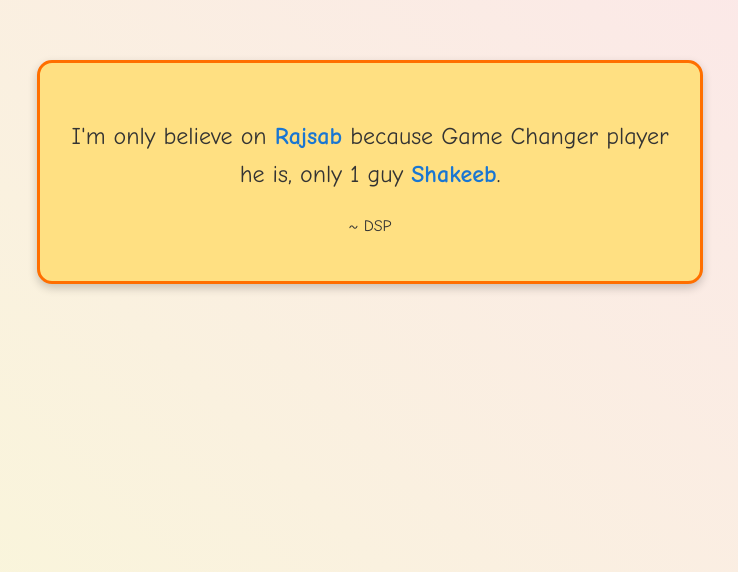
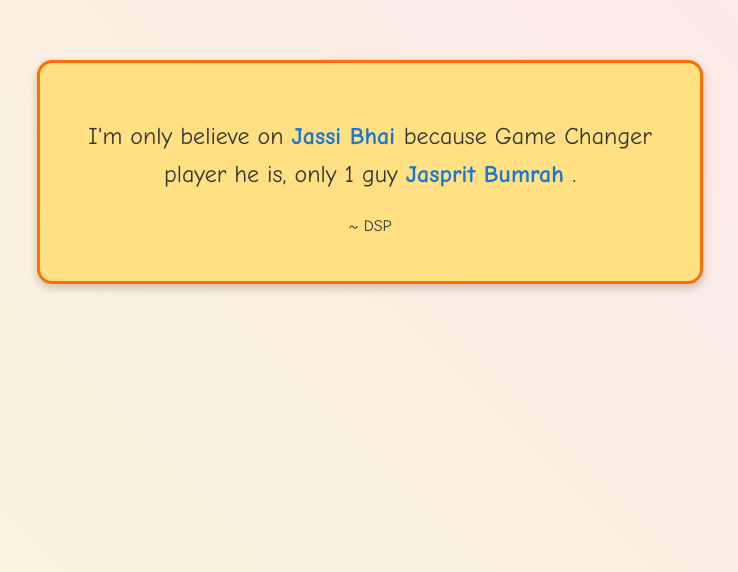
Before and after one commit to Ravikumar07-Byte/CSI, a plain HTML site: page index.html in a window 1280 px wide. Shown: the part 228-800 px from the top of the page, without its empty margins (270-1008 px from the left). Drawn offline with Linux system fonts and the light colour scheme.

Commit message:
Update index.html

```diff
--- a/index.html
+++ b/index.html
@@ -54,8 +54,8 @@
 <body>
     <div class="quote-container">
         <p class="quote-text">
-            I'm only believe on <span class="highlight">Rajsab</span> because Game Changer player he is,
-            only 1 guy <span class="highlight">Shakeeb</span>.
+            I'm only believe on <span class="highlight">Jassi Bhai </span> because Game Changer player he is,
+            only 1 guy <span class="highlight">Jasprit Bumrah </span>.
         </p>
         <p class="ravikumar">~ DSP</p>
     </div>
```
